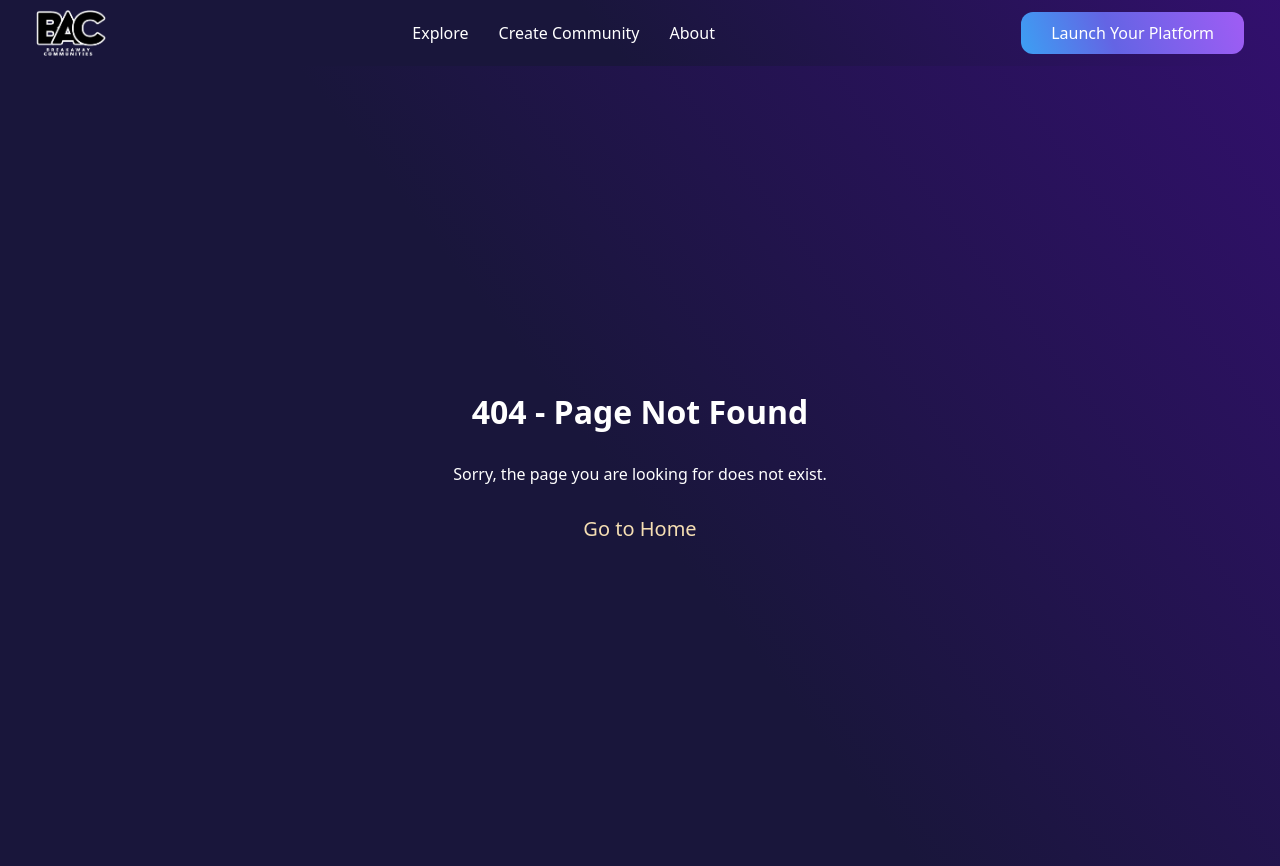
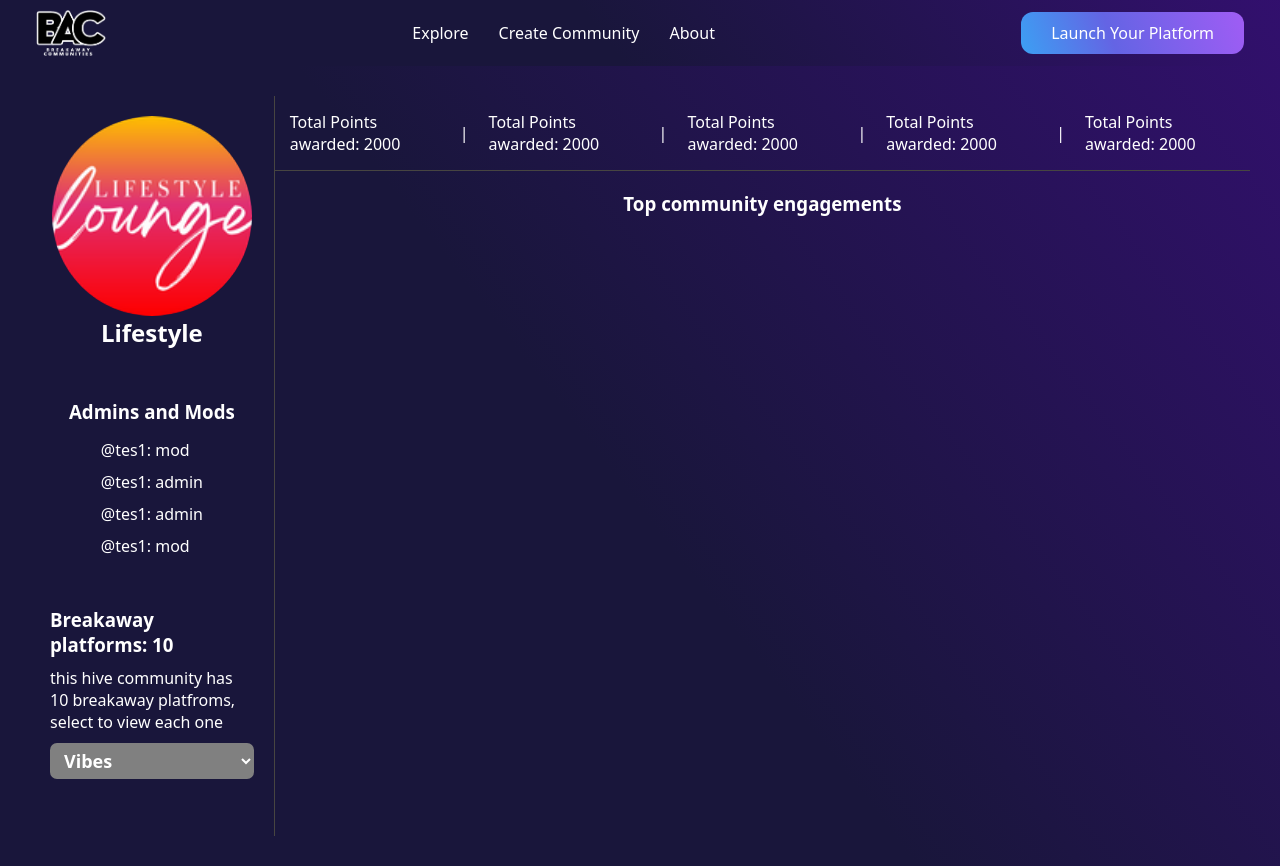
Before and after one commit to spknetwork/breakaway-page-setup, a React (Create React App) app: page /community/1 in a window 1280 px wide. Before the commit this address had no page. Built offline with nearby package versions, Linux system fonts and the light colour scheme; no server answers; what @hiveio/dhive would draw is missing.

Commit message:
init single community

```diff
--- a/src/App.js
+++ b/src/App.js
@@ -7,6 +7,7 @@ import Communities from "./pages/Communities";
 import DockerSetup from "./pages/DockerSetup";
 import "./App.scss";
 import NotFound from "./components/not-found/NotFound";
+import { SingleCommunity } from "./pages/SingleCommunity";
 
 function App() {
   const [nav, setNav] = useState(true);
@@ -26,6 +27,7 @@ function App() {
           <Route path="/communities" element={<Communities />} />
           <Route path="/community-create" element={<CreateCommunity />} />
           <Route path="/docker-setup" element={<DockerSetup />} />
+          <Route path="/community/:1d" element={<SingleCommunity />} />
           <Route path="*" element={<NotFound />} />
         </Routes>
       </div>
--- a/src/pages/Communities.jsx
+++ b/src/pages/Communities.jsx
@@ -11,8 +11,6 @@ const Communities = () => {
   const [communityLists, setCommunityLists] = useState([]);
   const [loading, setLoading] = useState(false);
   const [searchQuery, setSearchQuery] = useState("");
-
-  // const [selectedOption, setSelectedOption] = useState("Breakaway communities");rank
   const [selectedOption, setSelectedOption] = useState("rank")
   const [gridView, setGridView] = useState(false);
   const [dockerSetups, setDockerSetups] = useState([]);
--- /dev/null
+++ b/src/pages/SingleCommunity.jsx
@@ -0,0 +1,77 @@
+import React, { useEffect } from 'react'
+import "./single-community.scss";
+import { useParams } from 'react-router-dom';
+import { getDockerSetups } from '../api/breakaway';
+import Logo from "../assets/lifestyle.png"
+
+export const SingleCommunity = () => {
+    const params = useParams();
+
+    useEffect(() => {
+        console.log(params);
+        getBreakawaycommunities();
+    }, [])
+
+    const getBreakawaycommunities = async ()=> {
+        const baCommunities = await getDockerSetups();
+        console.log(baCommunities)
+        return baCommunities
+    }
+
+    const handleSelectChange = ()=> {
+        console.log("ba platform selected")
+    }
+  return (
+    <div className='single-community'>
+      <div className="left">
+        <div className="left-wrapper">
+            <div className="com-info">
+                <img className="bacyy-list" src={Logo} alt="" />
+                <h2>Lifestyle</h2>
+            </div>
+            <div className="admin-list">
+                <h3>Admins and Mods</h3>
+                <div className="adminss">
+                    <span>@tes1: mod</span>
+                    <span>@tes1: admin</span>
+                    <span>@tes1: admin</span>
+                    <span>@tes1: mod</span>
+                </div>
+            </div>
+            <div className="ba-platforms">
+                <h3>Breakaway platforms: 10</h3>
+                <span>this hive community has 10 breakaway platfroms, select to view each one</span>
+                <select
+                    className="select"
+                    name="communities"
+                    id="communities"
+                    // value={selectedOption}
+                    onChange={handleSelectChange}
+                >
+                    <option value="">Vibes</option>
+                    <option value="">Rally</option>
+                    <option value="">Life</option>
+                    <option value="">Speak</option>
+                    <option value="">Love</option>
+                </select>
+            </div>
+
+            </div>
+      </div>
+      <div className="right">
+        <div className="right-wrapper">
+            <div className="top">
+                <span>Total Points awarded: 2000</span>|
+                <span>Total Points awarded: 2000</span>|
+                <span>Total Points awarded: 2000</span>|
+                <span>Total Points awarded: 2000</span>|
+                <span>Total Points awarded: 2000</span>
+            </div>
+            <div className="bottom">
+                <h3>Top community engagements</h3>
+            </div>
+        </div>
+      </div>
+    </div>
+  )
+}
--- /dev/null
+++ b/src/pages/single-community.scss
@@ -0,0 +1,79 @@
+.single-community{
+    display: flex;
+    justify-content: center;
+    padding: 30px;
+    // align-items: center;
+    height: 100vh;
+
+    .left{
+        flex: 1;
+        display: flex;
+        flex-direction: column;
+        border-right: 1px solid rgb(71, 69, 65);
+
+        .left-wrapper{
+            display: flex;
+            flex-direction: column;
+            align-items: center;
+            padding: 20px;
+            gap: 50px;
+            height: 100%;
+
+            .com-info{
+                display: flex;
+                flex-direction: column;
+                justify-content: space-between;
+                align-items: center;
+
+                .bacyy-list{
+                    width: 200px;
+                    height: 200px;
+                    border-radius: 50%;
+                }
+            }
+
+            .admin-list{
+                display: flex;
+                flex-direction: column;
+                justify-content: center;
+                align-items: center;
+                gap: 15px;
+
+                .adminss{
+                    display: flex;
+                    flex-direction: column;
+                    gap: 10px;
+                }
+
+            }
+
+            .ba-platforms{
+                display: flex;
+                flex-direction: column;
+                gap: 10px;
+
+            }
+        }
+    }
+    .right{
+        flex: 4;
+        display: flex;
+        flex-direction: column;
+        align-items: center;
+
+        .right-wrapper{
+            display: flex;
+            flex-direction: column;
+            gap: 20px;
+            align-items: center;
+            .top{
+                display: flex;
+                align-items: center;
+                gap: 20px;
+                padding: 15px;
+                border-bottom: 1px solid rgb(71, 69, 65);
+
+            }
+        }
+    }
+}
```
